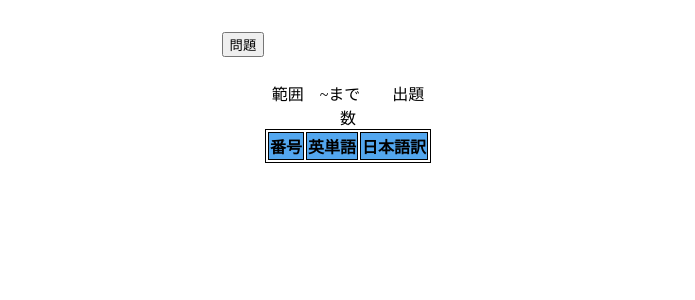
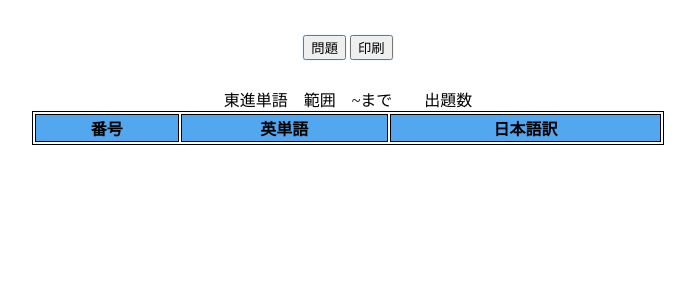
Before and after one commit to aratakomiya/cram, a PHP site: page /answer.php in a window 1280 px wide. Shown: the top 300 px of the page, without its empty margins (292-987 px from the left). Run offline with PHP 8.4, Linux system fonts and the light colour scheme; data that the repository does not hold is empty.

Commit message:
answer added

```diff
--- a/answer.php
+++ b/answer.php
@@ -12,7 +12,7 @@ $length = unserialize(base64_decode($_POST["length"]));
     <meta name="viewport" content="width=device-width, initial-scale=1.0">
     <title>答え</title>
     <style>
-     table,th,td{
+     .border{
         border:solid 1px;
      }
       th{
@@ -23,40 +23,67 @@ $length = unserialize(base64_decode($_POST["length"]));
      }
      table{
          margin:0 auto;
+         width:50%;
      }
      .top{
-         margin:0 40%;
+         margin: 0 45%;
      }
+
+      @media print{
+        .noprint {
+          display: none;
+        }
+        .header {
+          font-size:5px;
+          text-align:center;
+        }
+
+        table {
+          border-collapse: collapse;
+          width:100%;
+        }
+        td,th {
+          border: 2px #000000 solid;
+          padding: 0px;
+        }
+
+      }
+
 
     </style>
 </head>
 <body>
   <section>
    <div class="top">
-    　　<form action="problem.php" method="post">
+   　　<table>
+        <tr>
+        <td><form action="problem.php" method="post">
         <INPUT TYPE="hidden" NAME="answer" VALUE="<?= base64_encode(serialize($words)); ?>">
         <INPUT TYPE="hidden" NAME="start" VALUE="<?= base64_encode(serialize($start)); ?>">
         <INPUT TYPE="hidden" NAME="end" VALUE="<?= base64_encode(serialize($end)); ?>">
         <INPUT TYPE="hidden" NAME="length" VALUE="<?= base64_encode(serialize($length)); ?>">
         <INPUT TYPE="hidden" NAME="return" >
 
-            <input type="submit" value="問題">
-    </form>
+        <input type="submit" value="問題"  class="noprint">
+       </form></td>
+       <td><input type="button" value="印刷" class="noprint" onclick="window.print();"/></td>
+
+       </table>
    </div>
-　　　<table>
-        <caption><?php print '範囲　'.$start.'~'.$end.'まで　　出題数　'.$length ?></caption>
-                    <tr>
-                        <th>番号</th>
-                        <th>英単語</th>
-                        <th>日本語訳</th>
+　　　<table class="border">
+        <caption><?php print '東進単語　範囲　'.$start.'~'.$end.'まで　　出題数　'.$length ?></caption>
+                    <tr class="border">
+                        <th class="border">番号</th>
+                        <th class="border">英単語</th>
+                        <th class="border">日本語訳</th>
                     </tr>
 
         <?php       foreach ($words as $word) { ?>
-                    <tr>
+                    <tr class="border">
 
-                        <td><?php print $word['number']; ?></td>
-                        <td><?php print $word['word']; ?></td>
-                        <td><?php print $word['translation']; ?></td>
+                        <td class="border"><?php print $word['number']; ?></td>
+                        <td class="border"><?php print $word['word']; ?></td>
+                        <td class="border"><?php print $word['translation']; ?></td>
 
                     </tr>
         <?php    } ?>
```
Also changed, not shown: index.php (+7 -2 lines), problem.php (+44 -18 lines). Lines whose indentation alone changed are shown as unchanged.
